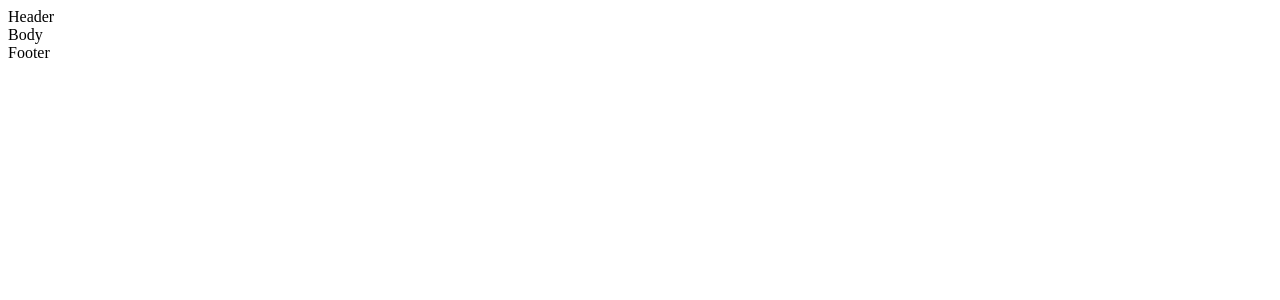
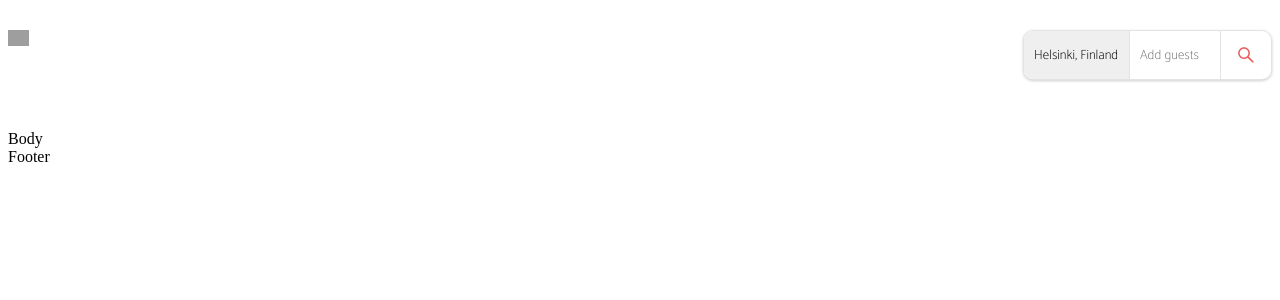
Before and after one commit to G33KM44N38/Windbnb, a React (Create React App) app: page / in a window 1280 px wide. Shown: the top 300 px of the page. Built offline with nearby package versions, Linux system fonts and the light colour scheme; grey boxes are pictures that could not be loaded.

Commit message:
the header is done

```diff
--- /dev/null
+++ b/src/components/Header/Header.css
@@ -0,0 +1,65 @@
+/* fonts */
+@import url('https://fonts.googleapis.com/css2?family=Catamaran:wght@100&display=swap');
+
+/*---- VAR ---*/
+
+.header-box{
+    --box-style:  0.2px rgba(133, 133, 133, 0.226) solid;
+}
+
+
+/* ================================ header ================================*/
+.header-box {
+    margin-top: 30px;
+    margin-bottom: 50px;
+    display: flex;
+    flex-direction: row;
+    justify-content: space-between;
+}
+
+/* ================================ logo ================================*/
+
+.header-box > img {
+    height: 1rem;
+    width: auto;
+    color: #eb5756;
+}
+
+/* ================================ search ================================*/
+
+.resaerch-fields{
+    display: flex;
+    height: 3rem;
+    border: var(--box-style);
+    border-radius: 10px;
+    overflow: hidden;
+    box-shadow: 0px 1px 3px rgb(207, 207, 207)
+}
+
+.resaerch-fields > *, option{
+    font-family: 'Catamaran', sans-serif;
+    padding: 10px;
+    border: none;
+}
+
+    /******************** selection fields ********************/
+
+    #selected-location{
+        appearance: none;
+    }
+
+    /******************** guest fields ********************/
+
+    #input-guest{
+        width: 70px;
+        border-left: var(--box-style);
+        border-right: var(--box-style);
+    }
+
+    /******************** image fields ********************/
+    .loupe{
+        width: 30px;
+        height: 20px;
+        margin: auto;
+        color: #eb5756;
+    }
--- a/src/components/Header/Header.jsx
+++ b/src/components/Header/Header.jsx
@@ -1,8 +1,20 @@
 import React from 'react'
+import './Header.css'
+import { AiOutlineSearch } from 'react-icons/ai'
+const logo = require("../../assets/logo.png");
 
 function Header() {
   return (
-    <div>Header</div>
+    <div className='header-box'>
+        <img src={logo} alt="logo" />
+        <div className='resaerch-fields'>
+          <select id="selected-location">
+            <option value="Helsinki, Finland">Helsinki, Finland</option>
+          </select>
+          <input type="text" id='input-guest' placeholder="Add guests"/>
+          <AiOutlineSearch className='loupe'/>
+        </div>
+    </div>
   )
 }
 
```
